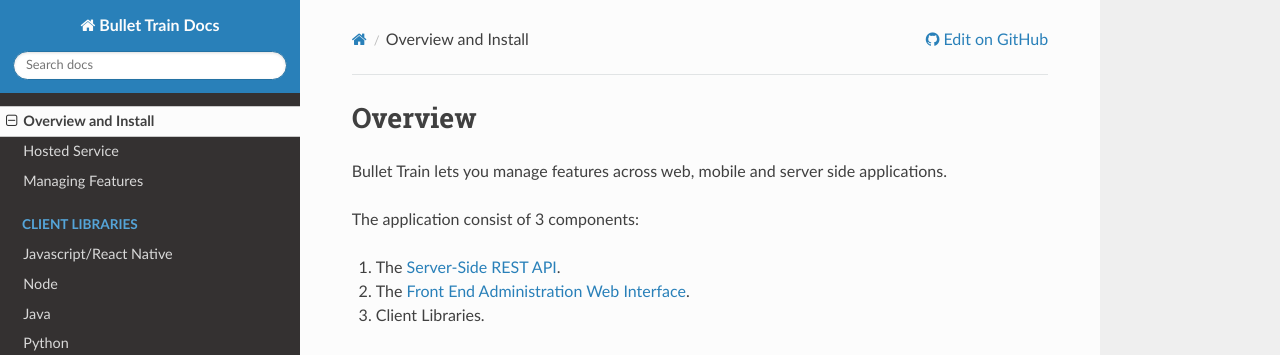
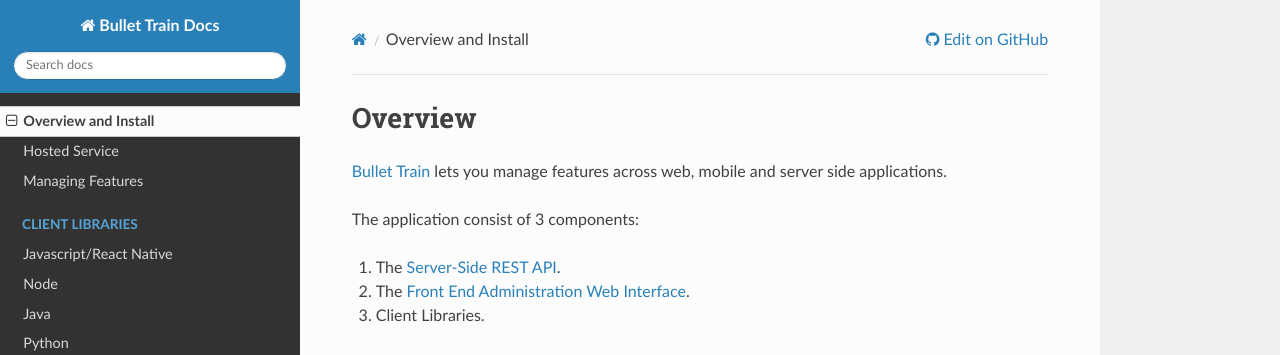
Before and after one commit to Flagsmith/flagsmith-docs, an MkDocs documentation site: the page built from docs/index.md, in a window 1280 px wide and 1246 px high. Shown: the top 355 px of the window. Built offline with MkDocs 1.6.1, drawn with Linux system fonts in a browser that asks for light colours; nearby versions of some CDN libraries; old or Windows-style settings are respelled for this version of MkDocs; part of the change alters nothing that is shown.

Commit message:
bt link at homepage

```diff
--- a/docs/index.md
+++ b/docs/index.md
@@ -1,6 +1,6 @@
 # Overview
 
-Bullet Train lets you manage features across web, mobile and server side applications.
+[Bullet Train](https://bullet-train.io/) lets you manage features across web, mobile and server side applications.
 
 The application consist of 3 components:
 
```
